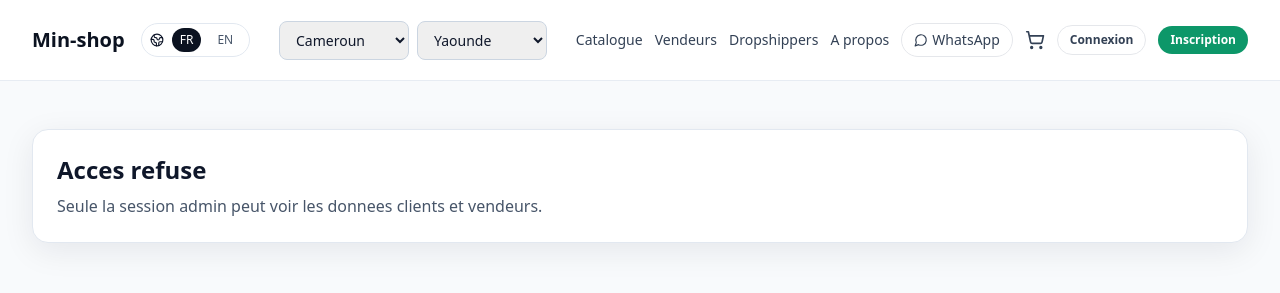
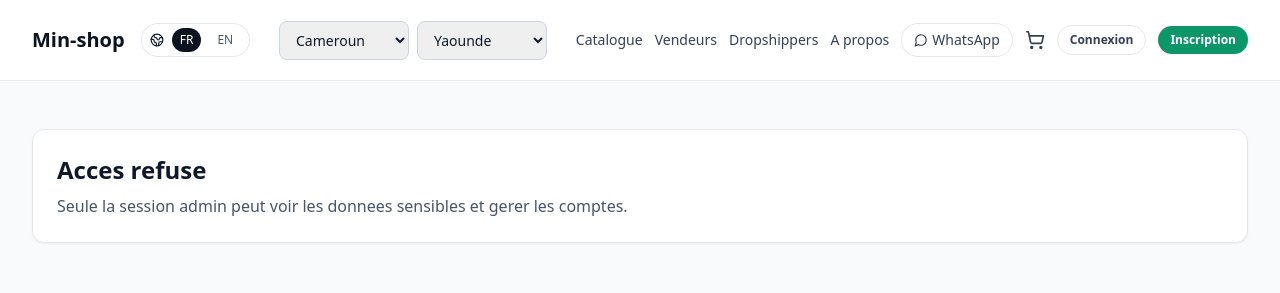
Before and after one commit to minlangrayan-ship-i/Shoprexa, a Next.js app: page /admin in a window 1280 px wide. Shown: the top 293 px of the page. Built offline with nearby package versions, Linux system fonts and the light colour scheme.

Commit message:
feat: strengthen admin permissions and account governance

```diff
--- a/app/admin/page.tsx
+++ b/app/admin/page.tsx
@@ -1,52 +1,70 @@
 'use client';
 
+import { FormEvent, useState } from 'react';
 import { useSite } from '@/components/site-context';
+import { formatPrice } from '@/lib/utils';
 
 export default function AdminPage() {
-  const { sessionUser, users, sellers, t } = useSite();
+  const { sessionUser, users, sellers, products, orders, adminChangeUserRole, adminDeleteUser, t } = useSite();
+  const [status, setStatus] = useState('');
 
   if (!sessionUser || sessionUser.role !== 'admin') {
     return (
       <section className="section py-12">
-        <div className="card p-6">
+        <div className="rounded-xl border bg-white p-6 shadow-sm">
           <h1 className="text-2xl font-bold">{t('Acces refuse', 'Access denied')}</h1>
-          <p className="mt-2 text-slate-600">
-            {t('Seule la session admin peut voir les donnees clients et vendeurs.', 'Only the admin session can view clients and vendors data.')}
-          </p>
+          <p className="mt-2 text-slate-600">{t('Seule la session admin peut voir les donnees sensibles et gerer les comptes.', 'Only admin can access sensitive data and manage accounts.')}</p>
         </div>
       </section>
     );
   }
 
+  const onRoleChange = (event: FormEvent<HTMLFormElement>) => {
+    event.preventDefault();
+    const formData = new FormData(event.currentTarget);
+    const result = adminChangeUserRole(String(formData.get('userId')), String(formData.get('role')) as 'client' | 'seller' | 'admin');
+    setStatus(result.message);
+  };
+
   const clientAccounts = users.filter((user) => user.role === 'client');
   const sellerAccounts = users.filter((user) => user.role === 'seller');
+  const totalRevenue = orders.reduce((sum, order) => sum + order.total, 0);
 
   return (
     <section className="section space-y-8 py-12">
       <h1 className="text-3xl font-bold">Dashboard Admin</h1>
       <p className="text-slate-600">Connecte en admin: {sessionUser.name} ({sessionUser.email})</p>
 
-      <div className="grid gap-6 md:grid-cols-2">
-        <div className="card p-5">
+      <div className="grid gap-3 md:grid-cols-4">
+        <div className="rounded-xl border bg-white p-4"><p className="text-xs text-slate-500">Utilisateurs</p><p className="text-xl font-bold">{users.length}</p></div>
+        <div className="rounded-xl border bg-white p-4"><p className="text-xs text-slate-500">Vendeurs actifs</p><p className="text-xl font-bold">{sellers.length}</p></div>
+        <div className="rounded-xl border bg-white p-4"><p className="text-xs text-slate-500">Produits</p><p className="text-xl font-bold">{products.length}</p></div>
+        <div className="rounded-xl border bg-white p-4"><p className="text-xs text-slate-500">CA simule</p><p className="text-xl font-bold">{formatPrice(totalRevenue)}</p></div>
+      </div>
+
+      <div className="grid gap-6 lg:grid-cols-2">
+        <div className="rounded-xl border bg-white p-5">
           <h2 className="text-xl font-semibold">Comptes clients</h2>
           <ul className="mt-3 space-y-3 text-sm">
             {clientAccounts.map((account) => (
               <li key={account.id} className="rounded-lg border p-3">
                 <p className="font-semibold">{account.name}</p>
                 <p>{account.email}</p>
+                <p>WhatsApp: {account.phone}</p>
                 <p>Localisation: {account.city}, {account.country}</p>
               </li>
             ))}
           </ul>
         </div>
 
-        <div className="card p-5">
+        <div className="rounded-xl border bg-white p-5">
           <h2 className="text-xl font-semibold">Comptes vendeurs</h2>
           <ul className="mt-3 space-y-3 text-sm">
             {sellerAccounts.map((account) => (
               <li key={account.id} className="rounded-lg border p-3">
                 <p className="font-semibold">{account.name}</p>
                 <p>{account.email}</p>
+                <p>WhatsApp: {account.phone}</p>
                 <p>Localisation: {account.city}, {account.country}</p>
               </li>
             ))}
@@ -54,18 +72,35 @@ export default function AdminPage() {
         </div>
       </div>
 
-      <div className="card p-5">
-        <h2 className="text-xl font-semibold">Fiches vendeurs verifiees</h2>
-        <ul className="mt-3 grid gap-3 md:grid-cols-3">
-          {sellers.map((seller) => (
-            <li key={seller.id} className="rounded-lg border p-3 text-sm">
-              <p className="font-semibold">{seller.company}</p>
-              <p>{seller.name}</p>
-              <p>{seller.email}</p>
-              <p>{seller.city}, {seller.country}</p>
-            </li>
+      <div className="rounded-xl border bg-white p-5">
+        <h2 className="text-xl font-semibold">Gestion des droits</h2>
+        <form onSubmit={onRoleChange} className="mt-3 grid gap-3 md:grid-cols-3">
+          <select name="userId" className="rounded-lg border px-3 py-2">
+            {users.map((user) => (
+              <option key={user.id} value={user.id}>{user.name} ({user.role})</option>
+            ))}
+          </select>
+          <select name="role" className="rounded-lg border px-3 py-2">
+            <option value="client">client</option>
+            <option value="seller">seller</option>
+            <option value="admin">admin</option>
+          </select>
+          <button className="rounded-lg bg-dark px-4 py-2 font-semibold text-white">Mettre a jour le role</button>
+        </form>
+
+        <div className="mt-4 grid gap-2 md:grid-cols-2">
+          {users.filter((user) => user.id !== sessionUser.id).map((user) => (
+            <button
+              key={user.id}
+              onClick={() => setStatus(adminDeleteUser(user.id).message)}
+              className="rounded-lg border px-3 py-2 text-left text-sm hover:bg-slate-50"
+            >
+              Supprimer: {user.name} ({user.role})
+            </button>
           ))}
-        </ul>
+        </div>
+
+        {status ? <p className="mt-3 text-sm">{status}</p> : null}
       </div>
     </section>
   );
--- a/app/auth/register/page.tsx
+++ b/app/auth/register/page.tsx
@@ -24,7 +24,7 @@ export default function RegisterPage() {
       email: String(formData.get('email')),
       phone: String(formData.get('phone')),
       password: String(formData.get('password')),
-      role: String(formData.get('role')) as 'client' | 'seller' | 'admin',
+      role: String(formData.get('role')) as 'client' | 'seller',
       country: String(formData.get('country')),
       city: String(formData.get('city'))
     };
@@ -56,7 +56,6 @@ export default function RegisterPage() {
           <select required name="role" className="rounded-xl border px-3 py-2">
             <option value="client">{t('Client', 'Client')}</option>
             <option value="seller">{t('Vendeur', 'Seller')}</option>
-            <option value="admin">{t('Administrateur', 'Admin')}</option>
           </select>
 
           <select
--- a/components/site-context.tsx
+++ b/components/site-context.tsx
@@ -27,7 +27,7 @@ type RegisterPayload = {
   email: string;
   phone: string;
   password: string;
-  role: AccountRole;
+  role: 'client' | 'seller';
   country: string;
   city: string;
 };
@@ -72,6 +72,8 @@ type SiteContextValue = {
   updateSellerProduct: (productId: string, payload: Partial<Pick<MarketplaceProduct, 'name' | 'description' | 'price' | 'stock' | 'images'>>) => void;
   deleteSellerProduct: (productId: string) => void;
   updateSellerStock: (productId: string, stock: number) => void;
+  adminChangeUserRole: (userId: string, role: AccountRole) => { ok: boolean; message: string };
+  adminDeleteUser: (userId: string) => { ok: boolean; message: string };
   t: (fr: string, en: string) => string;
 };
 
@@ -355,6 +357,64 @@ export function SiteProvider({ children }: { children: React.ReactNode }) {
     updateSellerProduct(productId, { stock });
   };
 
+  const adminChangeUserRole = (userId: string, role: AccountRole) => {
+    if (sessionUser?.role !== 'admin') return { ok: false, message: t('Action reservee admin.', 'Admin-only action.') };
+    if (sessionUser.id === userId && role !== 'admin') return { ok: false, message: t('Tu ne peux pas retirer ton role admin.', 'You cannot remove your own admin role.') };
+
+    const targetUser = users.find((entry) => entry.id === userId);
+    if (!targetUser) return { ok: false, message: t('Utilisateur introuvable.', 'User not found.') };
+
+    setUsers((current) =>
+      current.map((user) =>
+        user.id === userId
+          ? {
+              ...user,
+              role,
+              sellerId: role === 'seller' ? user.sellerId ?? `seller-${user.id}` : undefined
+            }
+          : user
+      )
+    );
+
+    if (role === 'seller' && !targetUser.sellerId) {
+      setSellers((current) => [
+        {
+          id: `seller-${targetUser.id}`,
+          slug: `${targetUser.name.toLowerCase().replace(/[^a-z0-9]+/g, '-')}-${Date.now()}`,
+          name: targetUser.name,
+          company: `${targetUser.name.split(' ')[0]} Store`,
+          email: targetUser.email,
+          password: targetUser.password,
+          phone: targetUser.phone,
+          country: targetUser.country,
+          city: targetUser.city,
+          verified: false,
+          about: 'Nouveau vendeur Min-shop.'
+        },
+        ...current
+      ]);
+    }
+
+    return { ok: true, message: t('Role mis a jour.', 'Role updated.') };
+  };
+
+  const adminDeleteUser = (userId: string) => {
+    if (sessionUser?.role !== 'admin') return { ok: false, message: t('Action reservee admin.', 'Admin-only action.') };
+    if (sessionUser.id === userId) return { ok: false, message: t('Tu ne peux pas supprimer ton propre compte.', 'You cannot delete your own account.') };
+
+    const target = users.find((entry) => entry.id === userId);
+    if (!target) return { ok: false, message: t('Utilisateur introuvable.', 'User not found.') };
+
+    setUsers((current) => current.filter((user) => user.id !== userId));
+
+    if (target.sellerId) {
+      setSellers((current) => current.filter((seller) => seller.id !== target.sellerId));
+      setProducts((current) => current.filter((product) => product.sellerId !== target.sellerId));
+    }
+
+    return { ok: true, message: t('Compte supprime.', 'Account deleted.') };
+  };
+
   const t = (fr: string, en: string) => (locale === 'fr' ? fr : en);
 
   return (
@@ -382,6 +442,8 @@ export function SiteProvider({ children }: { children: React.ReactNode }) {
         updateSellerProduct,
         deleteSellerProduct,
         updateSellerStock,
+        adminChangeUserRole,
+        adminDeleteUser,
         t
       }}
     >
```
